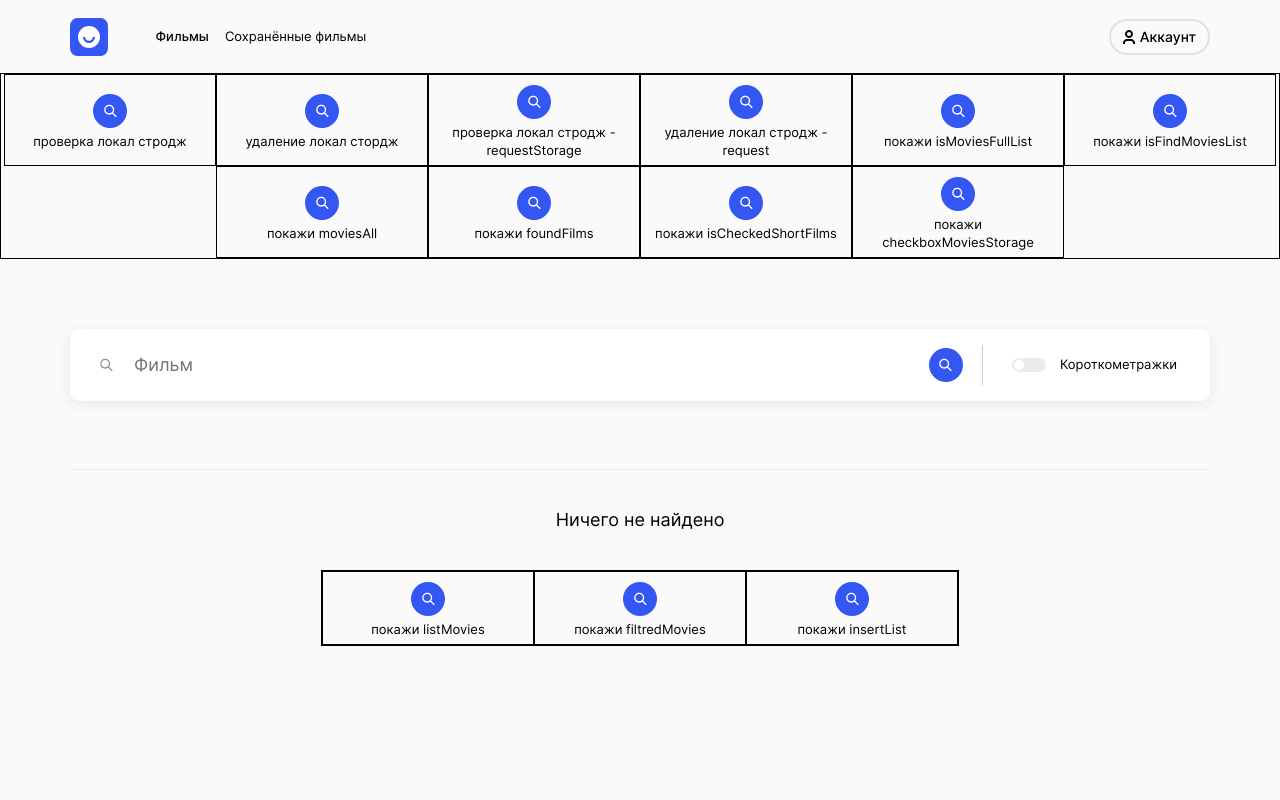
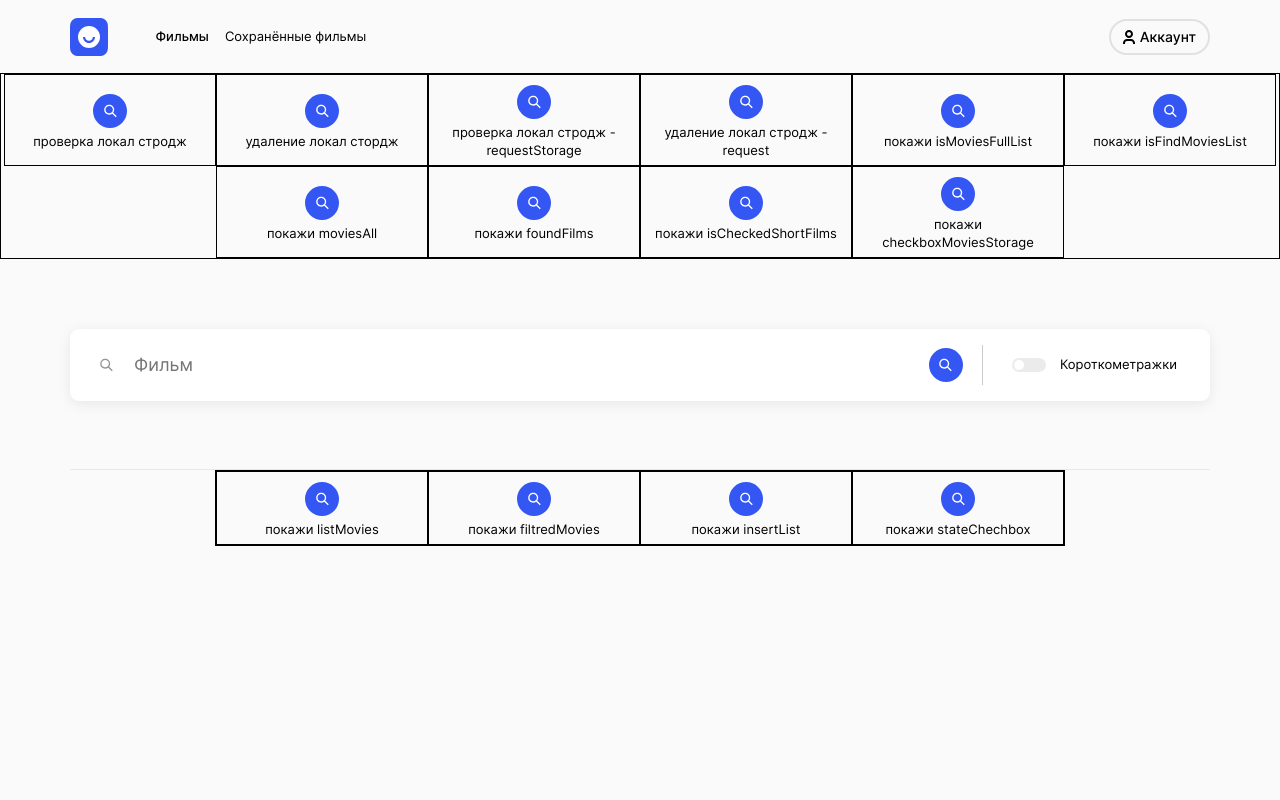
Before and after one commit to forgohill/movies-explorer-frontend, a React (Create React App) app: page /movies in a window 1280 px wide. Shown: the top 800 px of the page. Built offline with nearby package versions, Linux system fonts and the light colour scheme.

Commit message:
⚛️ Frontend #2 / иправлена работа чек бокс

```diff
--- a/src/components/Movies/Movies.jsx
+++ b/src/components/Movies/Movies.jsx
@@ -4,7 +4,7 @@ import './Movies.css';
 import SearchForm from '../SearchForm/SearchForm';
 import Preloader from '../Preloader/Preloader';
 import MoviesCardList from '../MoviesCardList/MoviesCardList';
-import MoviesCard from '../MoviesCard/MoviesCard';
+// import MoviesCard from '../MoviesCard/MoviesCard';
 
 import { getFilms, } from '../../utils/MoviesApi';
 import useFiltredFilms from '../../hooks/useFiltredFilms';
@@ -26,28 +26,49 @@ const Movies = () => {
   // стейт состояния чебокса
   const [isCheckedShortFilms, setIsCheckedShortFilms] = useState(checkboxMoviesStorage);
   // хуки фильтрации
-  const { foundFilms, checkedFilms } = useFiltredFilms();
+  const { foundFilms } = useFiltredFilms();
 
   // функция фильтрации
   const filtredFilms = (movies, request, isCheckedShortFilms) => {
     console.error(`сработал в filtredFilms ${request}`);
-    // const { foundFilms } = useFiltredFilms(moviesAll, requestStorage);
-    // console.log(movies);
-    // console.log(JSON.parse(movies));
-    // foundFilms(movies, request);
+
+    // в стейт IsFindMoviesList записываем массив прогнаный черех хук:
     setIsFindMoviesList(foundFilms(movies, request, isCheckedShortFilms));
+    // setIsFindMoviesList(foundFilms(movies, request, isCheckedShortFilms));
   }
 
-  // слушатель чекбокса
+  /**
+   *  Если чекбокс короткометражек не отмечен,
+   * в результатах отображаются все фильмы,
+   * которые подходят под введённый запрос, в том
+   * числе и короткометражки. Если чекбокс отмечен,
+   * в результатах запроса отображаются только короткометражные фильмы.
+   *
+   * Если карточки уже были отображены на странице
+   * в блоке результатов, то клик по чекбоксу
+   * «Короткометражки» должен приводить к новой
+   * фильтрации всех фильмов с учётом нового состояния
+   * чекбокса и введённого текста запроса в форме поиска.
+   */
+
+  // управление чекбоксом
   const handleChangeCheckbox = () => {
-    console.error('handleChangeCheckbox');
+
+    // запишем в лсЧекбокса значение
+    localStorage.setItem('checkboxMoviesStorage', JSON.stringify(!isCheckedShortFilms));
+    // в стейт isCheckedShortFilms запишем обратное того что там хранится
     setIsCheckedShortFilms(!isCheckedShortFilms);
-    localStorage.setItem('checkboxMoviesStorage', JSON.stringify(!isCheckedShortFilms));
-    // console.error(isCheckedShortFilms);
-    // setIsFindMoviesList(foundFilms(moviesAll, requestStorage, isCheckedShortFilms));
-    // filtredFilms(isMoviesFullList, requestStorage, isCheckedShortFilms);
+    console.error(`в чекбоксе ${moviesAll.length}`);
+    // console.error(moviesAll);
+    if (moviesAll.length !== 0) {
+      console.log(' Я СРАБОТАЛ');
+
+      setIsFindMoviesList(foundFilms(moviesAll, requestStorage, !isCheckedShortFilms));
+      // console.log(' я туть')
+    } else {
+
+    }
   }
-
 
   const removeMoviesFullList = () => {
     localStorage.removeItem('moviesFullList');
@@ -57,22 +78,13 @@ const Movies = () => {
     console.log(localStorage.getItem('moviesFullList'));
   }
 
-
-  // нажатие кнопки поиск
-  const handleSubmit = (request) => {
-    // e.preventDefault()
-    // console.log(request);
-    setIsLoading(true);
-
+  const getingFilms = (request) => {
     getFilms()
       .then((moviesFullList) => {
-        console.log(moviesFullList);
+        // запишет в лсВсеФильмыССервера
         localStorage.setItem('moviesFullList', JSON.stringify(moviesFullList));
-        // localStorage.setItem('request', JSON.stringify(request));
-        // setIsMoviesFullList(JSON.stringify(moviesFullList));
-        // filtredFilms(isMoviesFullList)
+        // функция которая создаст массив найденых фильмов
         filtredFilms(moviesFullList, request, isCheckedShortFilms);
-        // checkedFilms(checkboxMoviesStorage)
       })
       .catch((err) => {
         console.error(err);
@@ -80,24 +92,27 @@ const Movies = () => {
       .finally(() => {
         setIsLoading(false);
       })
+  }
 
+  // нажатие кнопки поиск
+  const handleSubmit = (request) => {
+    setIsLoading(true);
+    // вытягивание всех фильмов с АПИ битфильма
+    getingFilms(request);
+    // сохранили лсТекстЗапроса
     localStorage.setItem('request', JSON.stringify(request));
-    // console.log('handleSubmit');
   }
 
 
   useEffect(() => {
-    if (requestStorage === '') {
-      // setIsMoviesFullList(localStorage.getItem('moviesFullList'));
-      console.error('requestStorage пуст')
+    // если лсТекстЗапроса не пустая строка ТО :
+    if (requestStorage !== '') {
+      // setIsCheckedShortFilms(false);
+      // в стейт IsFindMoviesList записываем массив прогнаный черех хук:
+      setIsFindMoviesList(foundFilms(moviesAll, requestStorage, isCheckedShortFilms));
     } else {
-      // console.error(requestStorage);
-      setIsFindMoviesList(foundFilms(moviesAll, requestStorage, isCheckedShortFilms));
+      setIsCheckedShortFilms(false);
     }
-
-    return () => {
-
-    };
   }, []);
 
   return (
@@ -193,14 +208,16 @@ const Movies = () => {
         moviesFullList={isMoviesFullList}
         isChecked={isCheckedShortFilms}
         onChange={handleChangeCheckbox}
+        oldRequest={requestStorage}
+        listMovies={isFindMoviesList}
       ></SearchForm>
 
       {isLoading
         ? <Preloader />
         : (<MoviesCardList
-          // listMovies={moviesAll}
+          requestStorage={requestStorage}
           listMovies={isFindMoviesList}
-
+          stateChechbox={isCheckedShortFilms}
         ></MoviesCardList>)
       }
 
@@ -208,7 +225,7 @@ const Movies = () => {
         ? <Preloader />
         : (<MoviesCardList></MoviesCardList>)
       } */}
-    </main>
+    </main >
   );
 }
 
--- a/src/components/MoviesCardList/MoviesCardList.jsx
+++ b/src/components/MoviesCardList/MoviesCardList.jsx
@@ -24,7 +24,7 @@ import useWindowCalculator from '../../hooks/useWindowCalculator';
 
 // 1 сдлаем стейт который хранит входящий массив
 
-const MoviesCardList = ({ listMovies, listMoviesTwo }) => {
+const MoviesCardList = ({ listMovies, requestStorage, stateChechbox }) => {
 
   // стейт хранения входящео массива
   const [insertList, setInsertList] = useState([]);
@@ -36,7 +36,7 @@ const MoviesCardList = ({ listMovies, listMoviesTwo }) => {
 
   const { pathname } = useLocation();
 
-  console.log(pathname);
+  // console.log(pathname);
 
   const moviesList = movies.map((movie) => {
     return (
@@ -77,28 +77,13 @@ const MoviesCardList = ({ listMovies, listMoviesTwo }) => {
   // });
 
   useEffect(() => {
+    // console.log(' setInsertList ПРОИЗОШЕЛ')
     setInsertList(filtredMovies);
+    // console.log(insertList);
+  }, [moviesDisplay], stateChechbox);
 
-    // setInsertListTwo(listMoviesTwo);
-    // const handleResize = () => {
-    //   setRelationWidht(window.innerWidth);
-    // }
-
-    // const resizeDelay = () => {
-    //   let time;
-    //   if (!time) {
-    //     time = setTimeout(() => {
-    //       time = null;
-    //       handleResize();
-    //     }, 199);
-    //   };
-
-    //   window.addEventListener('resize', resizeDelay);
-    //   handleResize();
-
-    //   return () => window.removeEventListener('resize', resizeDelay)
-    // }
-    // resizeDelay
+  useEffect(() => {
+    console.log(stateChechbox);
     // навешиваем слушатель
     handleResize();
     window.addEventListener('resize', resizeDelay);
@@ -110,21 +95,6 @@ const MoviesCardList = ({ listMovies, listMoviesTwo }) => {
   return (
 
     <section className='movies-list'>
-
-      {/* правило по которому если ничего не найдено выводится надпись */}
-      {listMovies.length !== 0
-        ?
-        <ul className='movies-list__list'>
-          {/* {pathname === '/movies' ? moviesList : moviesSavedList} */}
-          {pathname === '/movies' ? filtredMovies : filtredMovies}
-        </ul>
-        :
-        <p
-          className='movies-list__not-found'>
-          Ничего не найдено
-        </p>
-      }
-
 
       <div className='search__wrapper-btn'>
         <p className='search__btn-container'>
@@ -151,8 +121,35 @@ const MoviesCardList = ({ listMovies, listMoviesTwo }) => {
             }}
           ></button>покажи insertList</p>
 
+        <p className='search__btn-container'>
+          <button
+            className='search__button search__button_cont'
+            onClick={() => {
+              console.log(stateChechbox);
+            }}
+          ></button>покажи stateChechbox</p>
+
       </div>
 
+
+      {/* правило по которому если ничего не найдено выводится надпись */}
+      {listMovies.length !== 0
+        ?
+        <ul className='movies-list__list'>
+          {/* {pathname === '/movies' ? moviesList : moviesSavedList} */}
+          {pathname === '/movies' ? filtredMovies : filtredMovies}
+        </ul>
+        :
+        <p
+          className='movies-list__not-found'>
+          {/* если есть текст запроса в ЛС покажем надпись */}
+          {`${requestStorage !== '' ? 'Ничего не найдено' : ''}`}
+        </p>
+      }
+
+
+
+      {/* КНОПКА ЕЩЕ */}
       {insertList.length < listMovies.length
         ?
         <button type='button'
--- a/src/components/SearchForm/SearchForm.jsx
+++ b/src/components/SearchForm/SearchForm.jsx
@@ -1,4 +1,4 @@
-import React, { useState, useRef } from 'react';
+import React, { useState, useRef, useEffect } from 'react';
 import './SearchForm.css';
 // import placeholderSerch from '../../images/search__gray.svg'
 // import { useState } from 'react';
@@ -10,10 +10,15 @@ const SearchForm = ({
   isLoading,
   moviesFullList,
   isChecked,
-  onChange
+  onChange,
+  oldRequest,
+  // listMovies
 }) => {
 
   const [errSearchMessage, setErrSearchMessage] = useState(MESSAGE.SEARCH_PLACEHOLDER_INPUT);
+
+  // старый запрос
+  // const [isOldRequset, setIsOldRequset] = useState('');
 
   const inputSearch = useRef(null);
 
@@ -40,6 +45,7 @@ const SearchForm = ({
       onSubmit(inputValues.inputSearch);
     }
     // onSubmit(inputValues.inputSearch);
+    console.error(inputValues);
   }
 
 
@@ -48,6 +54,22 @@ const SearchForm = ({
     // console.log(localStorage.getItem('moviesFullList'));
     console.log('clickChecbox');
   }
+
+  // юз эффект который проверяет есть ли найденые фильмы и вставляет тело запроса в инпут
+  useEffect(() => {
+
+    // console.error(listMovies);
+    if (oldRequest !== '') {
+      console.error(`oldRequest: ${oldRequest}`);
+      // console.error(listMovies);
+      // console.error(inputValues);
+      // setIsOldRequset(oldRequest);
+
+      inputValues.inputSearch = oldRequest;
+      // inputSearch = oldRequest;
+      // console.log(inputSearch.current.value);
+    }
+  }, []);
 
   return (
     <section className="search">
--- a/src/hooks/useFiltredFilms.js
+++ b/src/hooks/useFiltredFilms.js
@@ -5,25 +5,19 @@ const useFiltredFilms = () => {
   // проверка дрейшн
   const checkedFilms = (movie) => {
     const { duration } = movie;
-    // const shortFilms =
-    // console.log(movie);
-    // console.log(duration)
-    // return movie.filter((movie.duration) => {
     if (duration <= 40) {
       return true;
     }
     return false;
-    // console.log(`${movie.nameRU} - ${duration}`);
-    // return duration <= 40;
-    // })
-    // console.error(movies);
   };
-  // console.error('тело');
-  // console.log(movies);
+
   const [filtredArray, setFiltredArray] = useState([]);
   // const foundFilms = movies;
   const foundFilms = (movies, request, state) => {
-    console.error('внутри фондфимльм');
+    console.error(`внутри хукФильтрФильмов
+    массив — ${movies.length}
+    запрос — ${request}
+    чекбокс — ${state}`);
     console.log(movies);
 
     // console.error(state);
```
Also changed, not shown: src/hooks/useValidationsForms.js (+4 -4 lines), src/hooks/useWindowCalculator.js (+5 -5 lines).
